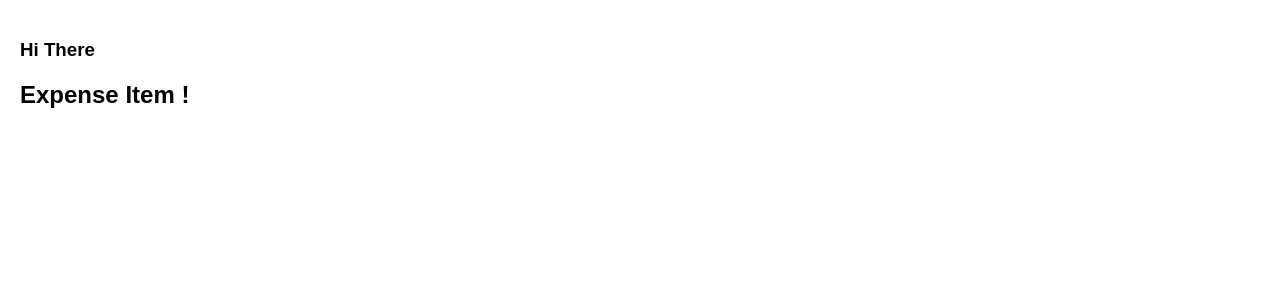
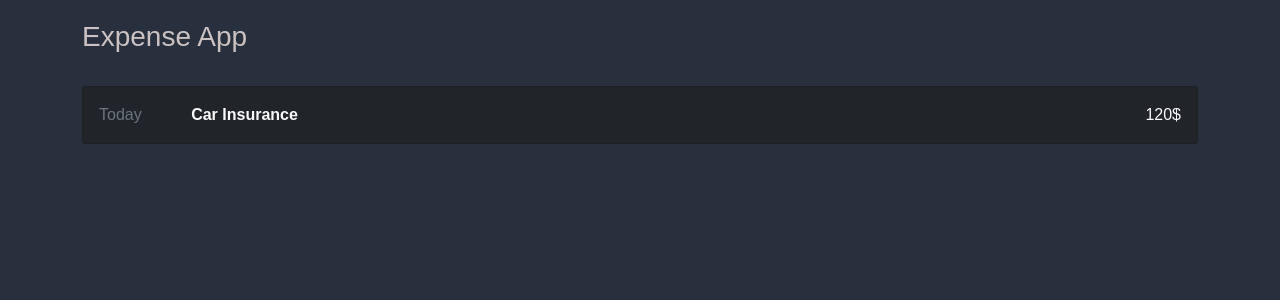
Before and after one commit to hasmikyeganyan/react-tutorial, a React (Create React App) app: page / in a window 1280 px wide. Shown: the top 300 px of the page. Built offline with nearby package versions, Linux system fonts and the light colour scheme.

Commit message:
Expense Item UI

```diff
--- a/public/index.html
+++ b/public/index.html
@@ -8,6 +8,13 @@
     <meta
       name="description"
       content="Web site created using create-react-app"
+    />
+    <!--Bootstrap-->
+    <link
+      href="https://cdn.jsdelivr.net/npm/bootstrap@5.0.2/dist/css/bootstrap.min.css"
+      rel="stylesheet"
+      integrity="sha384-EVSTQN3/azprG1Anm3QDgpJLIm9Nao0Yz1ztcQTwFspd3yD65VohhpuuCOmLASjC"
+      crossorigin="anonymous"
     />
     <link rel="apple-touch-icon" href="%PUBLIC_URL%/logo192.png" />
     <!--
@@ -39,5 +46,11 @@
       To begin the development, run `npm start` or `yarn start`.
       To create a production bundle, use `npm run build` or `yarn build`.
     -->
+    <!--Bootstrap Script-->
+    <script
+      src="https://cdn.jsdelivr.net/npm/bootstrap@5.0.2/dist/js/bootstrap.bundle.min.js"
+      integrity="sha384-MrcW6ZMFYlzcLA8Nl+NtUVF0sA7MsXsP1UyJoMp4YLEuNSfAP+JcXn/tWtIaxVXM"
+      crossorigin="anonymous"
+    ></script>
   </body>
 </html>
--- a/src/App.css
+++ b/src/App.css
@@ -1,6 +1,7 @@
 body {
   padding: 20px;
   margin: 0;
+  color: rgb(202, 194, 194);
   font-family: sans-serif;
-  background-color: white;
+  background-color: #282f3d;
 }
--- a/src/App.js
+++ b/src/App.js
@@ -4,9 +4,11 @@ import ExpenseItem from './components/Expenseitem';
 
 function App() {
   return (
-    <div className="App">
-      <h3>Hi There</h3>
+    <div className="App container">
+      <h3>Expense App</h3>
+      <br />
       <ExpenseItem />
+
 
 
     </div>
--- /dev/null
+++ b/src/components/ExpenseItemTitle.js
@@ -0,0 +1,13 @@
+function ExpenseItemTitle(){
+return(
+    <div className='col-6 '>
+              <div className='row'>
+            <div className='col-2 text-secondary'>Today</div>
+            <div className='col-10'>
+            <b>Car Insurance </b>
+               </div>
+               </div>
+               </div>
+)
+}
+export default ExpenseItemTitle;
--- a/src/components/Expenseitem.js
+++ b/src/components/Expenseitem.js
@@ -1,4 +1,19 @@
+import ExpenseItemTitle from './ExpenseItemTitle';
 function ExpenseItem(){
-return <h2>Expense Item !</h2>
+return (
+    <div>
+<div className="card bg-dark text-light mb-2">
+  <div className="card-body">
+      <div className='row'>
+          <ExpenseItemTitle />
+
+          <div className='col-6 align-middle text-end'> 120$</div>
+</div>
+  </div>
+</div>
+</div>
+);
+
+
 }
 export default ExpenseItem;
```
